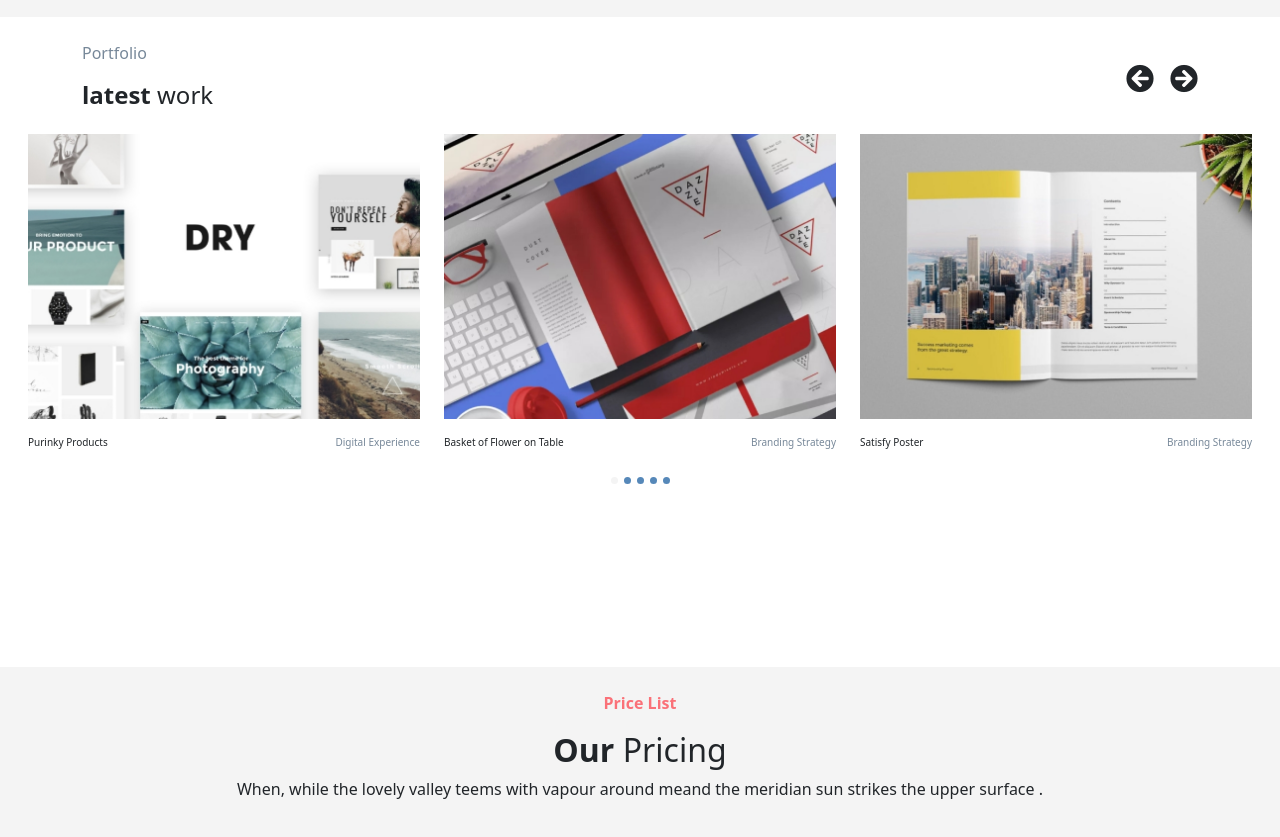
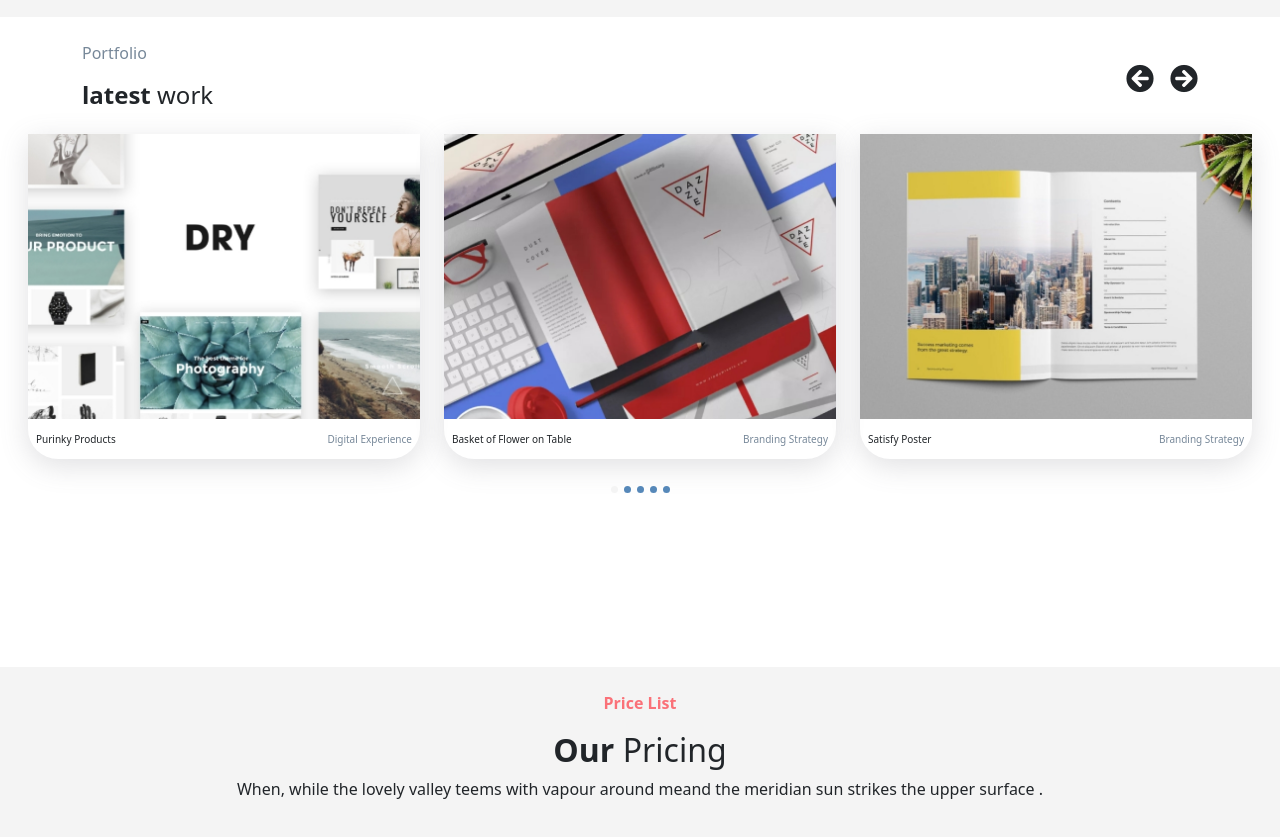
Before and after one commit to FrancescoCina/proj-html-vuejs, a Vue app: page / in a window 1280 px wide. Shown: the part 2020-2857 px from the top of the page. Built offline with nearby package versions, Linux system fonts and the light colour scheme.

Commit message:
Fatto effetto Hover su slider di sezione "Latest Work"

```diff
--- a/src/assets/scss/_generics.scss
+++ b/src/assets/scss/_generics.scss
@@ -19,6 +19,33 @@
     color: #fff;
   }
 
+// Effetti hover per pulsanti "Try it Now" "Explore More"
+
+.try:hover {
+    background: rgb(26, 178, 237);
+    background: linear-gradient(
+      90deg,
+      rgba(26, 178, 237, 1) 0%,
+      rgba(30, 64, 132, 1) 95%
+    );
+    border-radius: 10px;
+    color: #fff;
+  }
+
+   .explore:hover {
+    background: rgb(191, 44, 110);
+    background: linear-gradient(
+      90deg,
+      rgba(191, 44, 110, 1) 0%,
+      rgba(244, 90, 103, 1) 95%
+    );
+    border-radius: 10px;
+    color: #fff;
+  }
+
+
+
+
 //  LAYOVER FOR MAIN POST IN SECTION LATEST POSTS
   .layover{
     background-color: rgba(0,0,0,0.2);
--- a/src/components/Footer.vue
+++ b/src/components/Footer.vue
@@ -89,7 +89,7 @@ export default {
 @import "../assets/scss/_vars.scss";
 footer {
   background-color: #08134a;
-  height: 800px;
+  height: 500px;
   hr {
     color: $light-grey;
   }
--- a/src/components/Header.vue
+++ b/src/components/Header.vue
@@ -36,10 +36,10 @@
               meridian sun strikes the upper surface .
             </p>
             <div class="jumbo-buttons py-3">
-              <button class="mx-3 gradient-pink btn" type="button">
+              <button class="mx-3 gradient-pink btn try" type="button">
                 Try It Now
               </button>
-              <button class="mx-3 gradient-blue btn" type="button">
+              <button class="mx-3 gradient-blue btn explore" type="button">
                 Explore More
               </button>
             </div>
--- a/src/components/Main.vue
+++ b/src/components/Main.vue
@@ -137,10 +137,10 @@
               sanctuary
             </p>
             <div class="jumbo-buttons py-3">
-              <button class="mx-3 gradient-pink btn" type="button">
+              <button class="mx-3 gradient-pink btn try" type="button">
                 Try It Now
               </button>
-              <button class="mx-3 gradient-blue btn" type="button">
+              <button class="mx-3 gradient-blue btn explore" type="button">
                 Explore More
               </button>
             </div>
@@ -167,51 +167,64 @@
               justify-content-end
             "
           >
-            <i class="fs-3 fas fa-arrow-circle-left me-3"></i>
-            <i class="fs-3 fas fa-arrow-circle-right"></i>
+            <!-- Utilizzate queste frecce perchè quelle della traccia erano a pagamento su Font Awesome -->
+            <i class="fs-3 fas fa-arrow-circle-left me-3 clickable"></i>
+            <i class="fs-3 fas fa-arrow-circle-right clickable"></i>
           </div>
         </div>
       </div>
       <!-- Row for Slider -->
       <div class="row justify-content-center m-3">
-        <div class="col-4">
-          <figure class="img-slider">
+        <div class="col-4 clickable">
+          <div class="sliders-elements-container h-100">
+            <div class="img-slider">
               <img
                 class="img-fluid"
                 src="@/assets/img/DRY-1-790x576.jpg"
                 alt="Dry Slider"
               />
-          </figure>
-          <figcaption class="d-flex justify-content-between">
+            </div>
+            <figcaption
+              class="d-flex justify-content-between align-items-center"
+            >
               <span class="caption">Purinky Products</span>
               <span class="light-grey caption">Digital Experience</span>
             </figcaption>
           </div>
-        <div class="col-4">
-          <figure class="img-slider">
+        </div>
+        <div class="col-4 clickable">
+          <div class="sliders-elements-container h-100">
+            <div class="img-slider">
               <img
                 class="img-fluid"
                 src="@/assets/img/8wa60okr-1-790x576.jpg"
                 alt="Dry Slider"
               />
-          </figure>
-          <figcaption class="d-flex justify-content-between">
+            </div>
+            <figcaption
+              class="d-flex justify-content-between align-items-center"
+            >
               <span class="caption">Basket of Flower on Table</span>
               <span class="light-grey caption">Branding Strategy</span>
             </figcaption>
           </div>
-        <div class="col-4">
-          <figure class="img-slider">
+        </div>
+        <div class="col-4 clickable">
+          <div class="sliders-elements-container h-100">
+            <div class="img-slider">
               <img
                 class="img-fluid"
                 src="@/assets/img/a247b00b-3621-470f-b4b8-b3ac46f25907-1-790x576.jpg"
                 alt="Dry Slider"
               />
-          </figure>
-          <figcaption class="d-flex justify-content-between">
+            </div>
+            <figcaption
+              class="d-flex justify-content-between align-items-center"
+            >
               <span class="caption">Satisfy Poster</span>
               <span class="light-grey caption">Branding Strategy</span>
             </figcaption>
+          </div>
         </div>
       </div>
       <!-- Row for dots controllers -->
@@ -576,10 +589,28 @@ export default {
 // Sezione Latest Work
 #latest-work {
   height: 650px;
+  figcaption {
+    height: 40px;
+    padding: 0 8px;
+    border-bottom-right-radius: 30px;
+    border-bottom-left-radius: 30px;
+  }
 }
 
-.img-slider {
-  border-radius: 15px;
+#latest-work .sliders-elements-container {
+  box-shadow: rgba(100, 100, 111, 0.2) 0px 7px 29px 0px;
+  border-bottom-right-radius: 30px;
+  border-bottom-left-radius: 30px;
+}
+
+#latest-work .col-4:hover figcaption {
+  background: rgb(191, 44, 110);
+  background: linear-gradient(
+    90deg,
+    rgba(191, 44, 110, 1) 0%,
+    rgba(244, 90, 103, 1) 95%
+  );
+  color: #fff;
 }
 
 .dot {
```
Also changed, not shown: 7 other files (tests, documents, lock files or other folders). Lines whose indentation alone changed are shown as unchanged.
